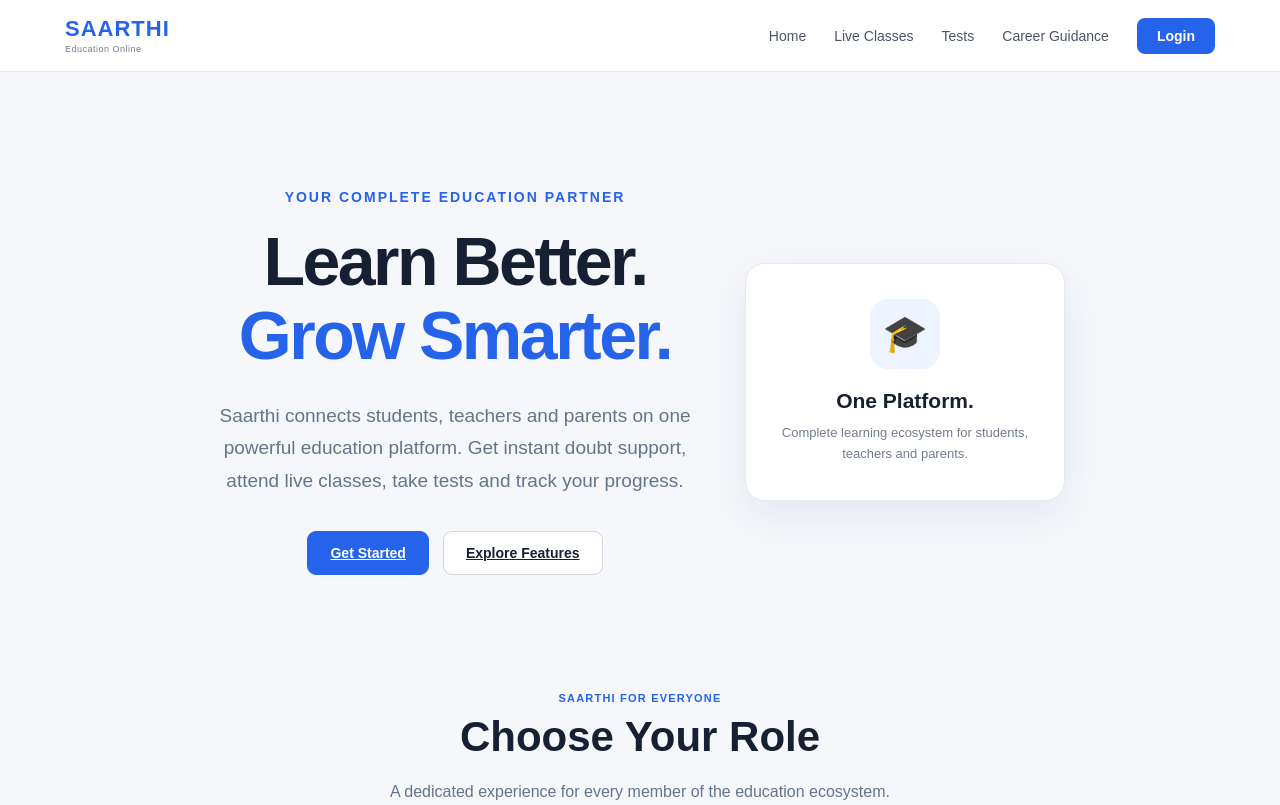
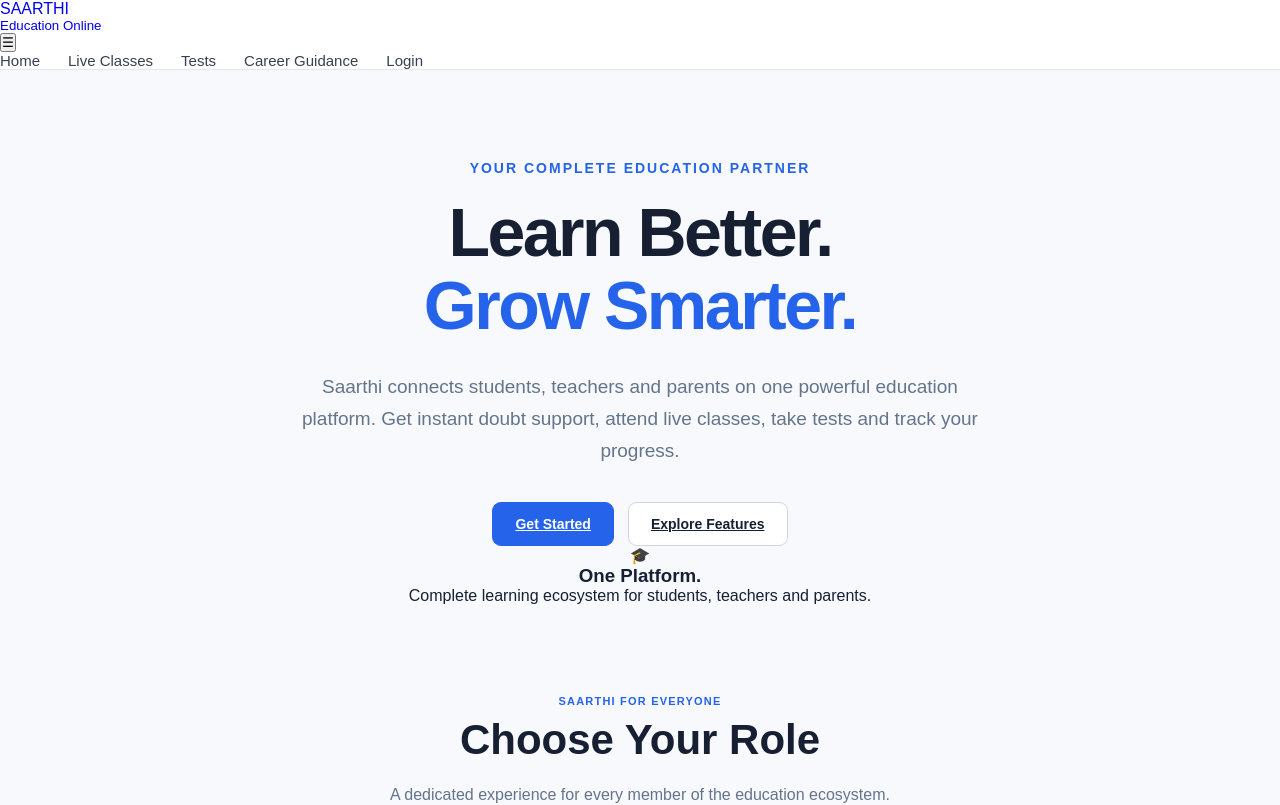
Before and after one commit to editexpresscode/saarthi-education-online, a React (Vite) app: page / in a window 1280 px wide. Shown: the top 805 px of the page. Built offline with nearby package versions, Linux system fonts and the light colour scheme.

Commit message:
Update App.css

```diff
--- a/App.css
+++ b/App.css
@@ -1846,252 +1846,3 @@ button {
   }
 
 }
-/* =========================================
-   HOME PAGE - FIX / UPDATED NAVBAR
-========================================= */
-
-.home-page {
-  width: 100%;
-  min-height: 100vh;
-  background: #f5f7fb;
-}
-
-/* NAVBAR */
-
-.navbar {
-  width: 100%;
-  height: 72px;
-  background: #ffffff;
-  border-bottom: 1px solid #e5e9f0;
-  position: relative;
-  z-index: 100;
-}
-
-.nav-container {
-  max-width: 1200px;
-  height: 100%;
-  margin: 0 auto;
-  padding: 0 25px;
-
-  display: flex;
-  align-items: center;
-  justify-content: space-between;
-}
-
-.logo {
-  text-decoration: none;
-  display: flex;
-  flex-direction: column;
-  line-height: 1;
-}
-
-.logo span {
-  font-size: 22px;
-  font-weight: 800;
-  letter-spacing: 1px;
-  color: #2563eb;
-}
-
-.logo small {
-  font-size: 9px;
-  color: #737d8e;
-  margin-top: 5px;
-  letter-spacing: .5px;
-}
-
-.nav-links {
-  display: flex;
-  align-items: center;
-  gap: 28px;
-}
-
-.nav-links a {
-  text-decoration: none;
-  color: #4b5565;
-  font-size: 14px;
-  font-weight: 500;
-  transition: .2s;
-}
-
-.nav-links a:hover {
-  color: #2563eb;
-}
-
-.nav-links .nav-login-btn {
-  background: #2563eb;
-  color: white;
-  padding: 10px 20px;
-  border-radius: 8px;
-  font-weight: 600;
-}
-
-.nav-links .nav-login-btn:hover {
-  background: #1d4ed8;
-  color: white;
-}
-
-.mobile-menu-btn {
-  display: none;
-  border: none;
-  background: #f1f4f9;
-  width: 40px;
-  height: 40px;
-  border-radius: 8px;
-  font-size: 20px;
-  cursor: pointer;
-}
-
-
-/* HERO VISUAL */
-
-.hero-content {
-  max-width: 1200px;
-  margin: auto;
-  padding: 80px 25px;
-  display: grid;
-  grid-template-columns: 1.2fr .8fr;
-  gap: 50px;
-  align-items: center;
-}
-
-.hero-text {
-  max-width: 700px;
-}
-
-.hero-visual {
-  display: flex;
-  justify-content: center;
-  align-items: center;
-}
-
-.hero-card {
-  width: 100%;
-  max-width: 320px;
-  background: white;
-  border: 1px solid #e5e9f0;
-  border-radius: 20px;
-  padding: 35px;
-  text-align: center;
-  box-shadow: 0 15px 40px rgba(30, 50, 90, .08);
-}
-
-.hero-card-icon {
-  width: 70px;
-  height: 70px;
-  margin: 0 auto 20px;
-
-  display: flex;
-  align-items: center;
-  justify-content: center;
-
-  background: #eef4ff;
-  border-radius: 18px;
-  font-size: 36px;
-}
-
-.hero-card h3 {
-  font-size: 21px;
-  margin-bottom: 10px;
-  color: #172033;
-}
-
-.hero-card p {
-  font-size: 13px;
-  line-height: 1.6;
-  color: #737d8e;
-}
-
-
-/* ROLE BUTTONS */
-
-.role-buttons {
-  display: flex;
-  gap: 10px;
-  margin-top: 20px;
-}
-
-.role-buttons .primary-btn,
-.role-buttons .secondary-btn {
-  flex: 1;
-  text-align: center;
-}
-
-
-/* =========================================
-   MOBILE
-========================================= */
-
-@media (max-width: 800px) {
-
-  .navbar {
-    height: 65px;
-  }
-
-  .nav-container {
-    padding: 0 18px;
-  }
-
-  .mobile-menu-btn {
-    display: block;
-  }
-
-  .nav-links {
-    display: none;
-    position: absolute;
-    top: 65px;
-    left: 0;
-    width: 100%;
-
-    background: white;
-    border-bottom: 1px solid #e5e9f0;
-
-    padding: 18px;
-
-    flex-direction: column;
-    align-items: stretch;
-    gap: 5px;
-
-    box-shadow: 0 12px 25px rgba(0,0,0,.08);
-  }
-
-  .nav-links.active {
-    display: flex;
-  }
-
-  .nav-links a {
-    padding: 12px;
-    border-radius: 8px;
-  }
-
-  .nav-links a:hover {
-    background: #f3f6fc;
-  }
-
-  .nav-links .nav-login-btn {
-    text-align: center;
-    margin-top: 5px;
-  }
-
-  .hero-content {
-    grid-template-columns: 1fr;
-    padding: 60px 20px;
-    text-align: center;
-  }
-
-  .hero-text {
-    margin: auto;
-  }
-
-  .hero-visual {
-    margin-top: 10px;
-  }
-
-  .hero-card {
-    max-width: 350px;
-  }
-
-  .role-buttons {
-    flex-direction: column;
-  }
-
-}
```
